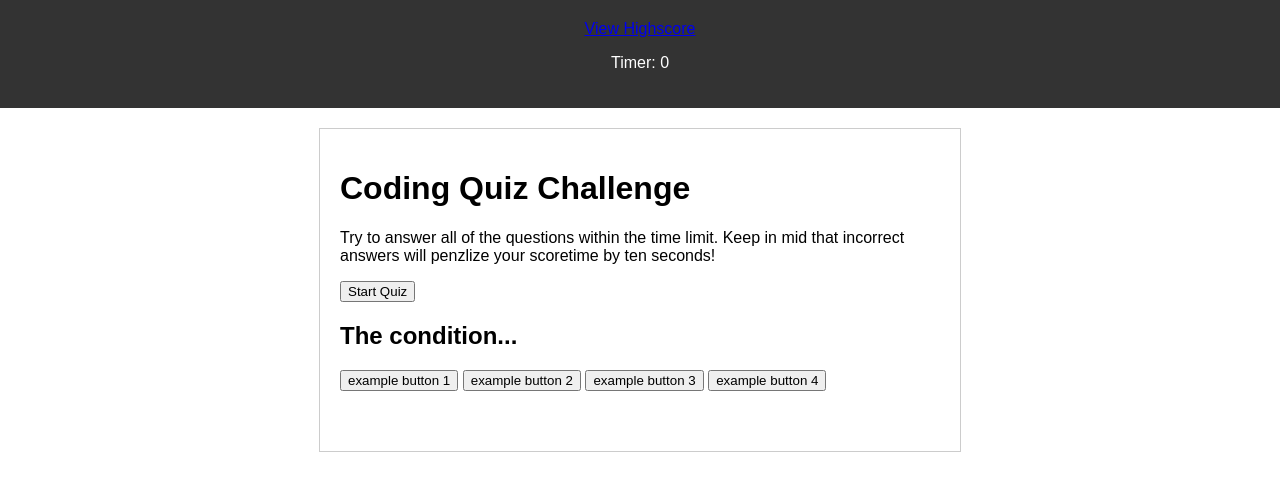
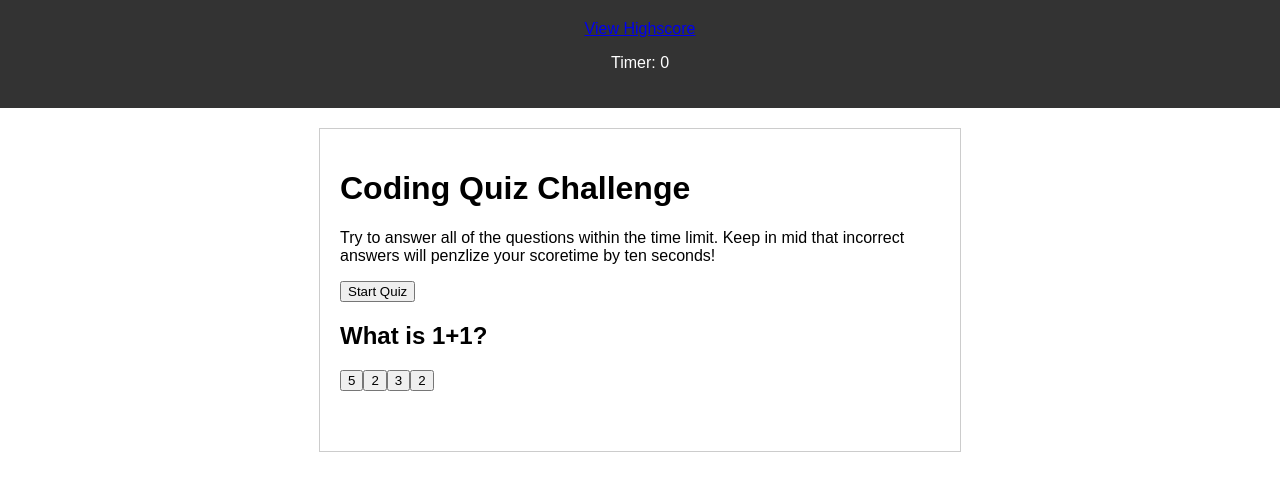
Before and after one commit to elihawkins123/Multiple-Choice-Quiz, a plain HTML site: page index.html in a window 1280 px wide. Both pictures are taken after a click on the button "Start Quiz". Drawn offline with Linux system fonts and the light colour scheme.

Commit message:
updated javascript

```diff
--- a/index.html
+++ b/index.html
@@ -22,8 +22,8 @@
             <button class="startBtn">Start Quiz</button>
         </div>
 
-        <div class="questionContainer">
-            <h2>The condition...</h2>
+        <div class="questionContainer hide">
+            <h2 class="questionTitle">The condition...</h2>
             <section class="answerContainer">
                 <button>example button 1</button>
                 <button>example button 2</button>
@@ -33,6 +33,12 @@
             <br>
             <h5 class="correctOrIncorrect"></h5>
         </div>
+
+        <div class="initialContainer hide">
+            <input class="initialInput" type="text" placeholder="enter initial here">
+            <button class="initialBtn">submit</button>
+
+        </div>
     </main>
 
     <script src="script.js"></script>
--- a/script.js
+++ b/script.js
@@ -3,15 +3,52 @@ var timer=document.querySelector(".timer")
 var startContainer=document.querySelector(".startContainer")
 var questionContainer=document.querySelector(".questionContainer")
 var answerContainer=document.querySelector(".answerContainer")
+var correctOrIncorrect=document.querySelector(".correctOrIncorrect")
+var initialContainer=document.querySelector(".initialContainer")
+var initialInput=document.querySelector(".initialInput")
+var initialBtn=document.querySelector(".initialBtn")
+var questionTitle=document.querySelector(".questionTitle")
+
 //create var for h2
 //create var for the collections for all the questions and answers and correct
 //create an array var multiple question objects
+var questionArr=[
+    {
+        question:"What is 1+1?",
+        choices: [5, 2, 3, 2],
+        correct: 2
+    },
+    {
+        question:"What is 5-2?",
+        choices: [4, 5, 3, 6],
+        correct: 3
+    }
+]
 //create an var for question index and set to zero
+var qIndex=0
 function startQuestion(){
+    //unhide question container
+    questionContainer.classList.remove("hide")
+
    //use text content method or inner text to display the first question value to the h2 var
-//look to the answers of the first question and create a button for each answer and add the text to each button and apend to each button into the section with the class answer contaienr
+questionTitle.textContent=questionArr[qIndex].question
+//console.log(questionArr);
+// console.log(questionArr[0]);
+// console.log(questionArr[1]);
+// console.log(questionArr[1].question);
+// console.log(questionArr[1].choices);
+// console.log(questionArr[0].choices[2]);
+
+
+   //look to the answers of the first question and create a button for each answer and add the text to each button and apend to each button into the section with the class answer contaienr
 //use the question index to access each question inside the question array
-
+var questionChoices=questionArr[qIndex].choices
+answerContainer.textContent=""
+for (let index = 0; index < questionChoices.length; index++) {
+    var answerBtn=document.createElement("button")
+answerBtn.textContent=questionChoices[index]
+answerContainer.appendChild(answerBtn)
+}
 //check if the answer is correct when answer is clicked
 //regardless if question is incorrect or correct increases question index by 1 and call start question again
 }
--- a/styles.css
+++ b/styles.css
@@ -50,3 +50,7 @@ main {
     font-weight: bold;
     margin-bottom: 20px;
 }
+
+.hide {
+    display:none
+}
```
